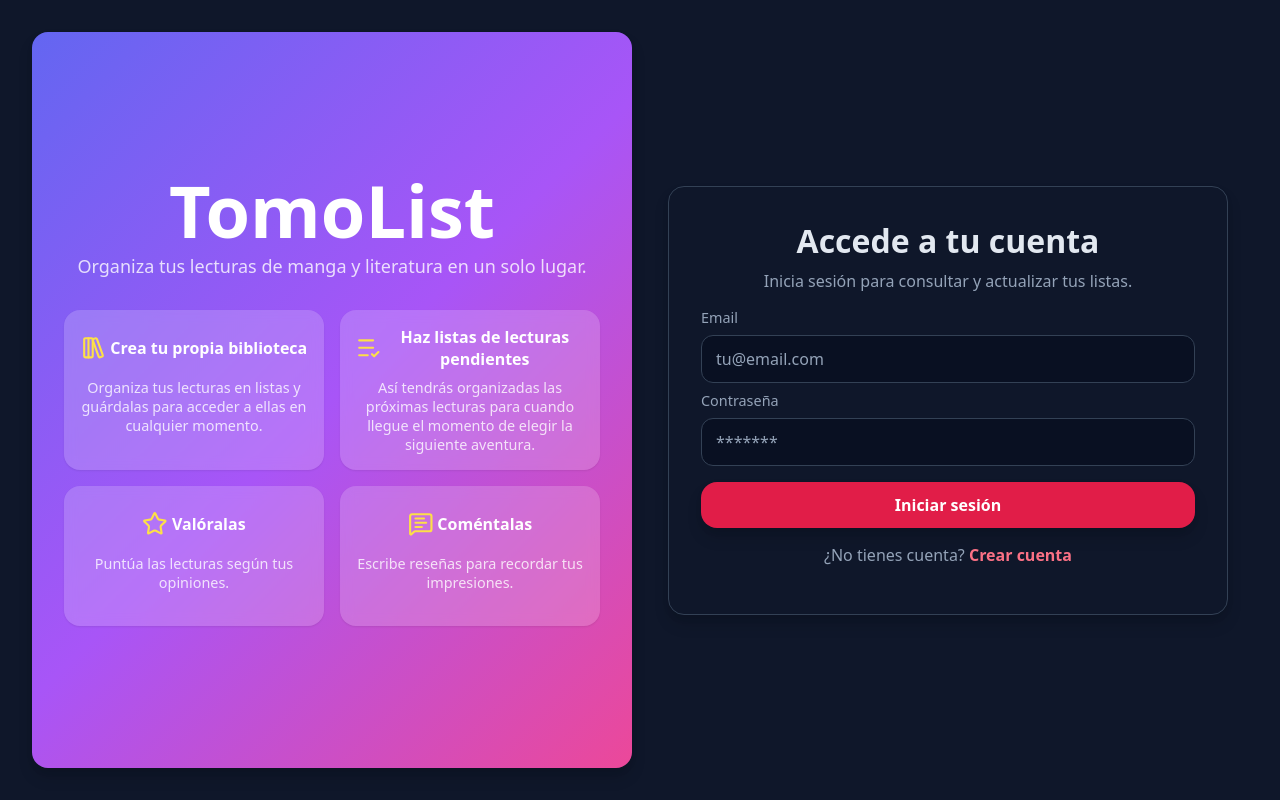
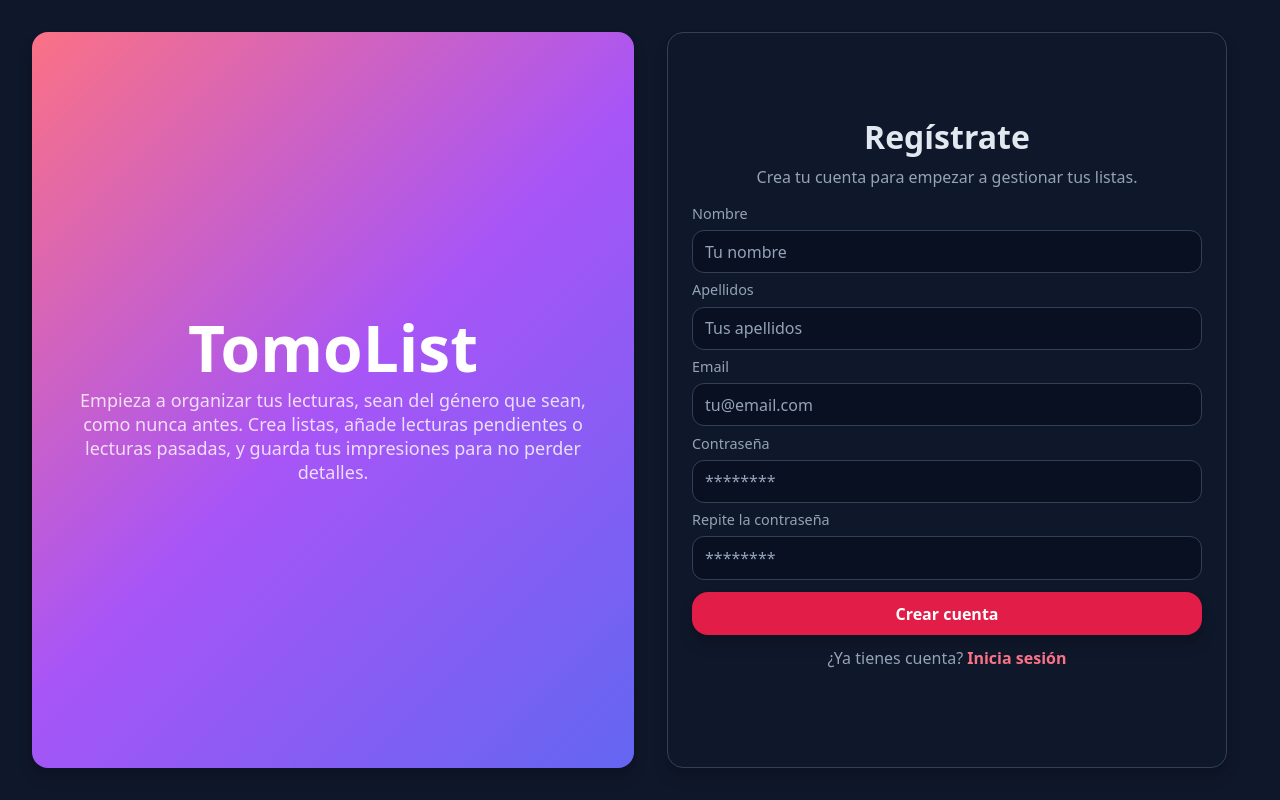
Before and after one commit to MateosEsther/TomoList, a React (Vite) app in the folder frontend/: page /register in a window 1280 px wide. Built offline with nearby package versions, Linux system fonts and the light colour scheme.

Commit message:
feat: añadido enrutamiento entre HomePage y RegisterPage y en App

```diff
--- a/frontend/package.json
+++ b/frontend/package.json
@@ -12,7 +12,8 @@
   "dependencies": {
     "lucide-react": "^1.14.0",
     "react": "^19.2.5",
-    "react-dom": "^19.2.5"
+    "react-dom": "^19.2.5",
+    "react-router": "^7.15.0"
   },
   "devDependencies": {
     "@eslint/js": "^10.0.1",
--- a/frontend/src/App.tsx
+++ b/frontend/src/App.tsx
@@ -1,8 +1,22 @@
-// App es el componente principal de React y carga la HomePage.
+// Routes y Route definen qué componente se renderiza.
+import { Routes, Route } from 'react-router'
+
+// Páginas disponibles.
 import HomePage from './pages/HomePage/HomePage'
+import RegisterPage from './pages/RegisterPage/RegisterPage'
+
+// App es el componente raíz de React. El return define las posibles rutas principales.
 
 function App() {
-    return <HomePage />
+    return (
+        <Routes>
+            {/*Ruta principal*/}
+            <Route path="/" element={<HomePage />} />
+
+            {/*Ruta registro*/}
+            <Route path="/register" element={<RegisterPage />} />
+        </Routes>
+    )
 }
 
 export default App
--- a/frontend/src/main.tsx
+++ b/frontend/src/main.tsx
@@ -1,18 +1,20 @@
 // StrictMode ayuda a que React pueda detectar problemas durante el desarrollo.
 import { StrictMode } from 'react'
-
 // createRoot función que conecta React con el HTML real del navegador.
 import { createRoot } from 'react-dom/client'
-
+// Para la gestión de la navegación de React Router según la URL del navegador.
+import { BrowserRouter } from 'react-router'
 // Importam los estilos globales.
 import './styles/main.scss'
-
 // Importa el componente principal.
 import App from './App.tsx'
 
 // Busca el elemento con id="root" en index.html y monta dentro de él toda la aplicación React.
+// BrowserRouter envuelve App para que App y todas las páginas hijas usen rutas funcionales en toda la aplicación web.
 createRoot(document.getElementById('root')!).render(
     <StrictMode>
-        <App />
+        <BrowserRouter>
+            <App />
+        </BrowserRouter>
     </StrictMode>,
 )
--- a/frontend/src/pages/HomePage/HomePage.module.scss
+++ b/frontend/src/pages/HomePage/HomePage.module.scss
@@ -179,9 +179,14 @@
 margin-top: var(--spacing-md);
 margin-bottom: 0;
 
-    span {
+    a {
         color: #fb7185;
         font-weight: 700;
+        text-decoration: none;
+
+        &:hover {
+            color: #f43f5e;
+        }
     }
 }
 
--- a/frontend/src/pages/HomePage/HomePage.tsx
+++ b/frontend/src/pages/HomePage/HomePage.tsx
@@ -1,11 +1,15 @@
 // Importa los estilos como CSSModule, evita que las clases sean globales y afecten a otras partes de la app.
 import styles from './HomePage.module.scss'
+// Importa iconos.
 import {
     LibraryBig,
     ListCheck,
     Star,
     MessageSquareText,
 } from 'lucide-react'
+// Enrutamiento
+import { Link } from 'react-router'
+
 
 // Pantalla inicial de TomoList.
 function HomePage() {
@@ -93,7 +97,7 @@
                 </form>
 
                 <p className={styles.authLinkText}>
-                    ¿No tienes cuenta? <span>Crear cuenta</span>
+                    ¿No tienes cuenta? <Link to="/register">Crear cuenta</Link>
                 </p>
             </div>
         </section>
--- a/frontend/src/pages/RegisterPage/RegisterPage.module.scss
+++ b/frontend/src/pages/RegisterPage/RegisterPage.module.scss
@@ -125,9 +125,14 @@
     margin-bottom: 0;
     text-align: center;
 
-    span {
+    a {
         color: #fb7185;
         font-weight: 700;
+        text-decoration: none;
+
+        &:hover {
+            color: #f43f5e;
+        }
     }
 }
 
--- a/frontend/src/pages/RegisterPage/RegisterPage.tsx
+++ b/frontend/src/pages/RegisterPage/RegisterPage.tsx
@@ -1,4 +1,5 @@
 import styles from './RegisterPage.module.scss'
+import { Link } from 'react-router'
 
 function RegisterPage() {
     return (
@@ -62,7 +63,7 @@
                         <button type="button">Crear cuenta</button>
                     </form>
                     <p className={styles.loginLinkText}>
-                        ¿Ya tienes cuenta? <span>Inicia sesión</span>
+                        ¿Ya tienes cuenta? <Link to='/'>Inicia sesión</Link>
                     </p>
                 </div>
             </section>
```
Also changed, not shown: 1 other file (tests, documents, lock files or other folders).
